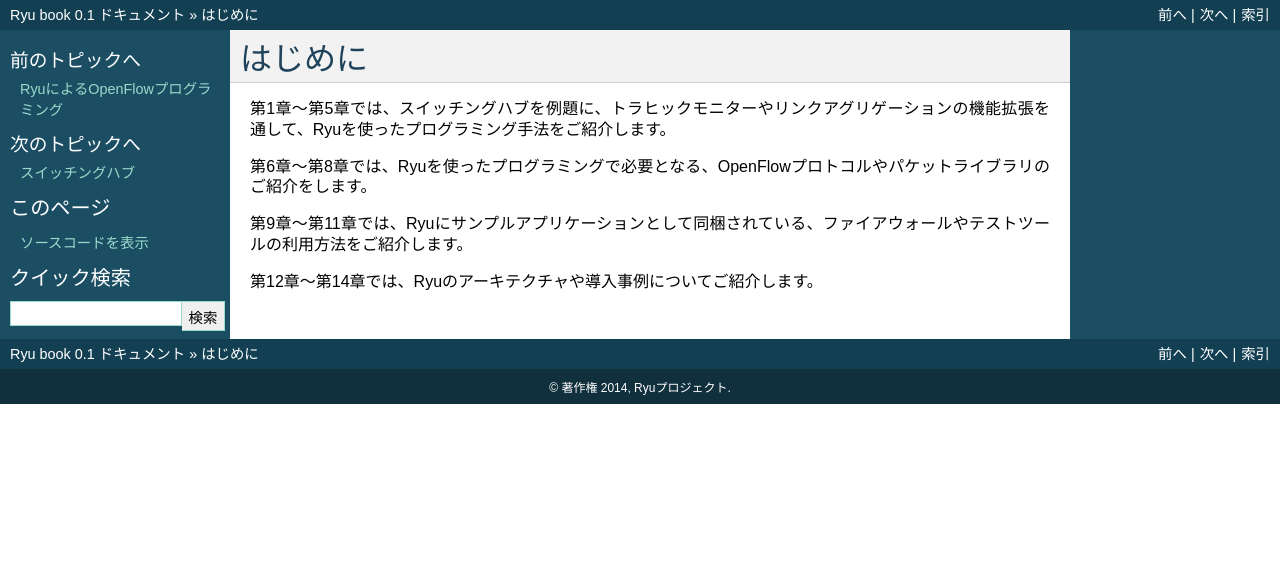
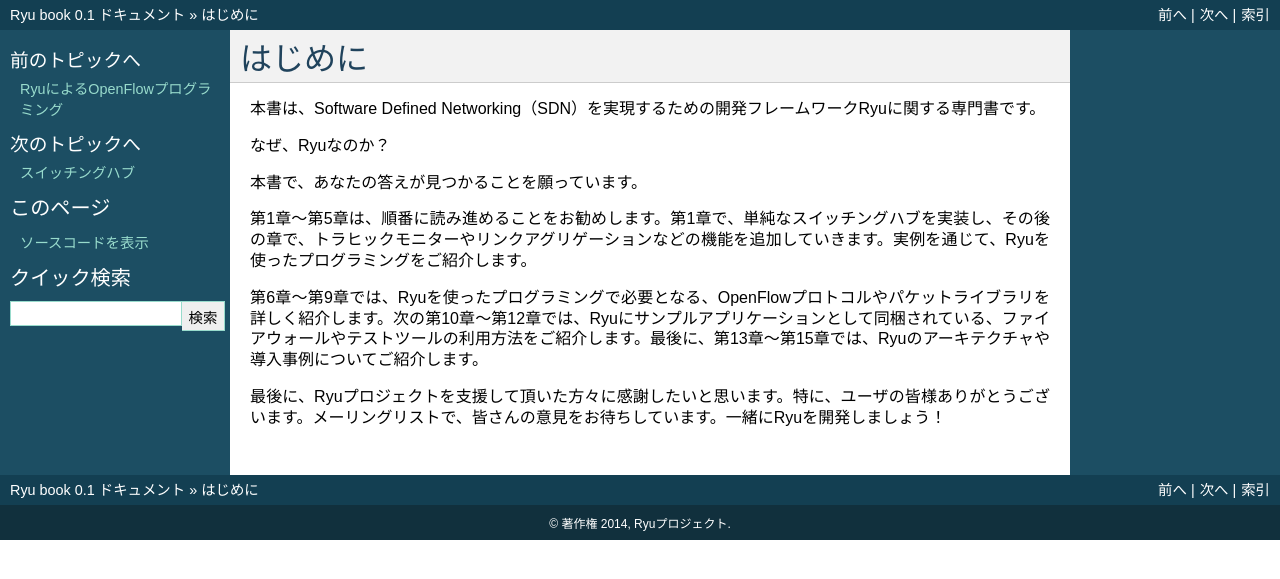
Before and after one commit to osrg/ryu-book, a Sphinx documentation site: the page built from ja/source/preface.rst, in a window 1280 px wide. Shown: the top 579 px of the page. Built offline with Sphinx 7.4.7, drawn with Linux system fonts in a browser that asks for light colours.

Commit message:
preface: update

```diff
--- a/ja/source/preface.rst
+++ b/ja/source/preface.rst
@@ -3,10 +3,24 @@
 はじめに
 ========
 
-第1章～第5章では、スイッチングハブを例題に、トラヒックモニターやリンクアグリゲーションの機能拡張を通して、Ryuを使ったプログラミング手法をご紹介します。
+本書は、Software Defined Networking（SDN）を実現するための開発フレーム
+ワークRyuに関する専門書です。
 
-第6章～第8章では、Ryuを使ったプログラミングで必要となる、OpenFlowプロトコルやパケットライブラリのご紹介をします。
+なぜ、Ryuなのか？
 
-第9章～第11章では、Ryuにサンプルアプリケーションとして同梱されている、ファイアウォールやテストツールの利用方法をご紹介します。
+本書で、あなたの答えが見つかることを願っています。
 
-第12章～第14章では、Ryuのアーキテクチャや導入事例についてご紹介します。
+第1章～第5章は、順番に読み進めることをお勧めします。第1章で、単純なスイッ
+チングハブを実装し、その後の章で、トラヒックモニターやリンクア
+グリゲーションなどの機能を追加していきます。実例を通じて、Ryuを使ったプ
+ログラミングをご紹介します。
+
+第6章～第9章では、Ryuを使ったプログラミングで必要となる、OpenFlowプロト
+コルやパケットライブラリを詳しく紹介します。次の第10章～第12章では、
+Ryuにサンプルアプリケーションとして同梱されている、ファイアウォールやテ
+ストツールの利用方法をご紹介します。最後に、第13章～第15章では、Ryuのアー
+キテクチャや導入事例についてご紹介します。
+
+最後に、Ryuプロジェクトを支援して頂いた方々に感謝したいと思います。特に、
+ユーザの皆様ありがとうございます。メーリングリストで、皆さんの意見をお
+待ちしています。一緒にRyuを開発しましょう！
```
